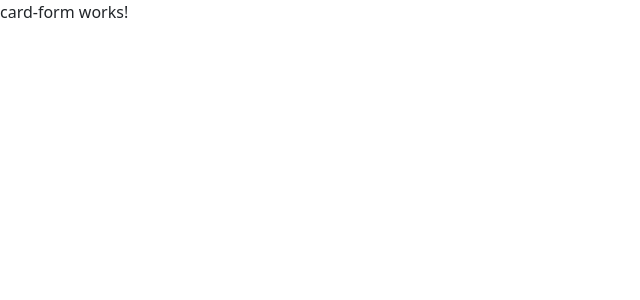
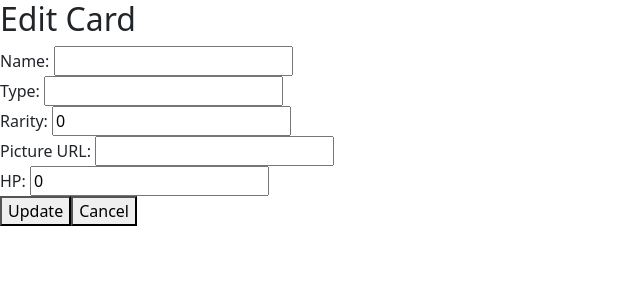
Before and after one commit to lamdevin/pokemon-card-client, an Angular app: page /edit/1 in a window 1280 px wide. Shown: the top 300 px of the page, without its empty margins (0-640 px from the left). Built offline with nearby package versions, Linux system fonts and the light colour scheme; no server answers.

Commit message:
Create Form Component

```diff
--- a/src/app/app.module.ts
+++ b/src/app/app.module.ts
@@ -7,6 +7,8 @@ import { CardListComponent } from './components/card-list/card-list.component';
 import { CardFormComponent } from './components/card-form/card-form.component';
 import { CardDetailComponent } from './components/card-detail/card-detail.component';
 import { HttpClientModule } from '@angular/common/http';
+import { CommonModule } from '@angular/common';
+import { FormsModule } from '@angular/forms';
 
 @NgModule({
   declarations: [
@@ -18,7 +20,9 @@ import { HttpClientModule } from '@angular/common/http';
   imports: [
     BrowserModule,
     AppRoutingModule,
-    HttpClientModule
+    HttpClientModule,
+    FormsModule,
+    CommonModule
   ],
   providers: [],
   bootstrap: [AppComponent]
--- a/src/app/components/card-form/card-form.component.html
+++ b/src/app/components/card-form/card-form.component.html
@@ -1 +1,13 @@
-<p>card-form works!</p>
+<h2>{{ isEdit ? 'Edit' : 'Add' }} Card</h2>
+
+<form (ngSubmit)="onSubmit()">
+  <label>Name: <input [(ngModel)]="card.name" name="name"></label><br>
+  <label>Type: <input [(ngModel)]="card.type" name="type"></label><br>
+  <label>Rarity: <input type="number" [(ngModel)]="card.rarity" name="rarity"></label><br>
+  <label>Picture URL: <input type="url" [(ngModel)]="card.picture_url" name="picture_url"></label><br>
+  <label>HP: <input type="number" [(ngModel)]="card.hp" name="hp"></label><br>
+
+
+  <button type="submit">{{ isEdit ? 'Update' : 'Add' }}</button>
+  <button type="button" routerLink="/">Cancel</button>
+</form>
--- a/src/app/components/card-form/card-form.component.ts
+++ b/src/app/components/card-form/card-form.component.ts
@@ -1,10 +1,35 @@
-import { Component } from '@angular/core';
+import { Component, OnInit } from '@angular/core';
+import { CardService } from '../../services/card-service';
+import { Card } from '../../models/card';
+import { ActivatedRoute, Router } from '@angular/router';
 
 @Component({
   selector: 'app-card-form',
-  templateUrl: './card-form.component.html',
-  styleUrls: ['./card-form.component.css']
+  templateUrl: './card-form.component.html'
 })
-export class CardFormComponent {
+export class CardFormComponent implements OnInit {
+  card: Card = { name: '', type: '', rarity: 0, picture_url: '', hp: 0 };
+  isEdit = false;
 
+  constructor(
+    private cardService: CardService,
+    private route: ActivatedRoute,
+    private router: Router
+  ) {}
+
+  ngOnInit(): void {
+    const id = this.route.snapshot.paramMap.get('id');
+    if (id) {
+      this.isEdit = true;
+      this.cardService.getCard(+id).subscribe(c => this.card = c);
+    }
+  }
+
+  onSubmit() {
+    if (this.isEdit && this.card.id !== undefined) {
+      this.cardService.updateCard(this.card.id, this.card).subscribe(() => this.router.navigate(['/']));
+    } else {
+      this.cardService.addCard(this.card).subscribe(() => this.router.navigate(['/']));
+    }
+  }
 }
```
